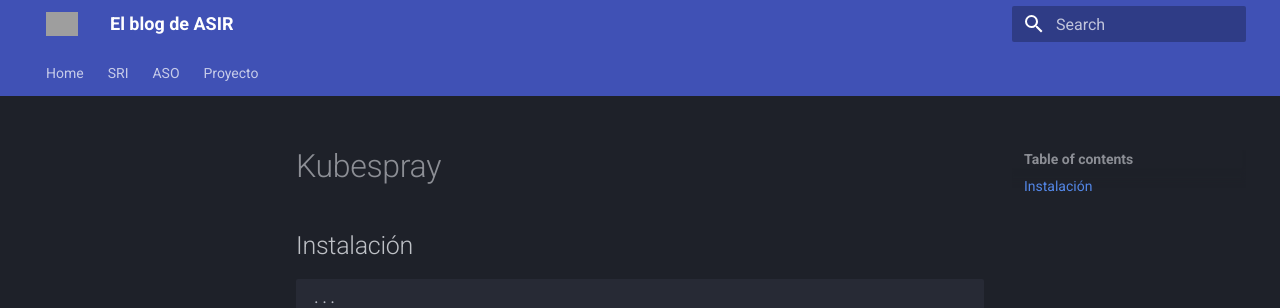
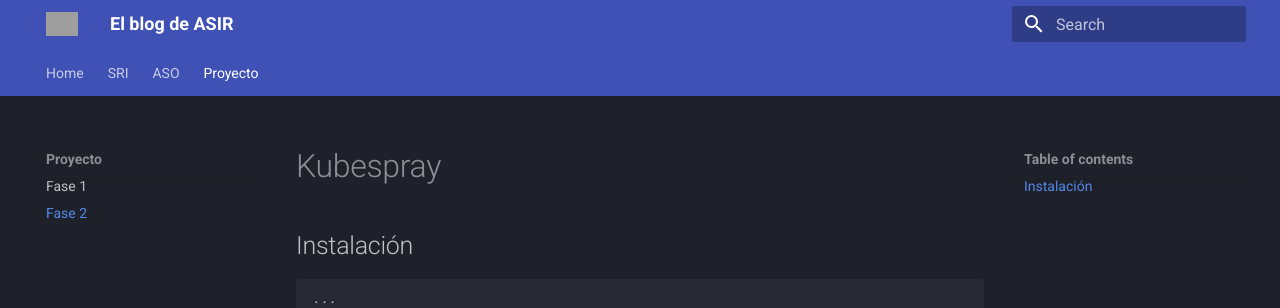
Before and after one commit to tresespadas/andromeda, an MkDocs documentation site: the page built from docs/Proyecto/fase2.md, in a window 1280 px wide. Shown: the top 308 px of the page. Built offline with MkDocs 1.6.1 and Material for MkDocs 9.7.7, drawn with Linux system fonts in a browser that asks for light colours; grey boxes are pictures that could not be loaded.

Commit message:
actualizando el blog

```diff
--- a/mkdocs.yml
+++ b/mkdocs.yml
@@ -32,6 +32,7 @@ nav:
       - Configuración LDAP Cliente: ASO/configuracion_ldap_cliente.md
   - Proyecto:
       - Fase 1: Proyecto/fase1.md
+      - Fase 2: Proyecto/fase2.md
 markdown_extensions:
   - admonition
   - codehilite
```
